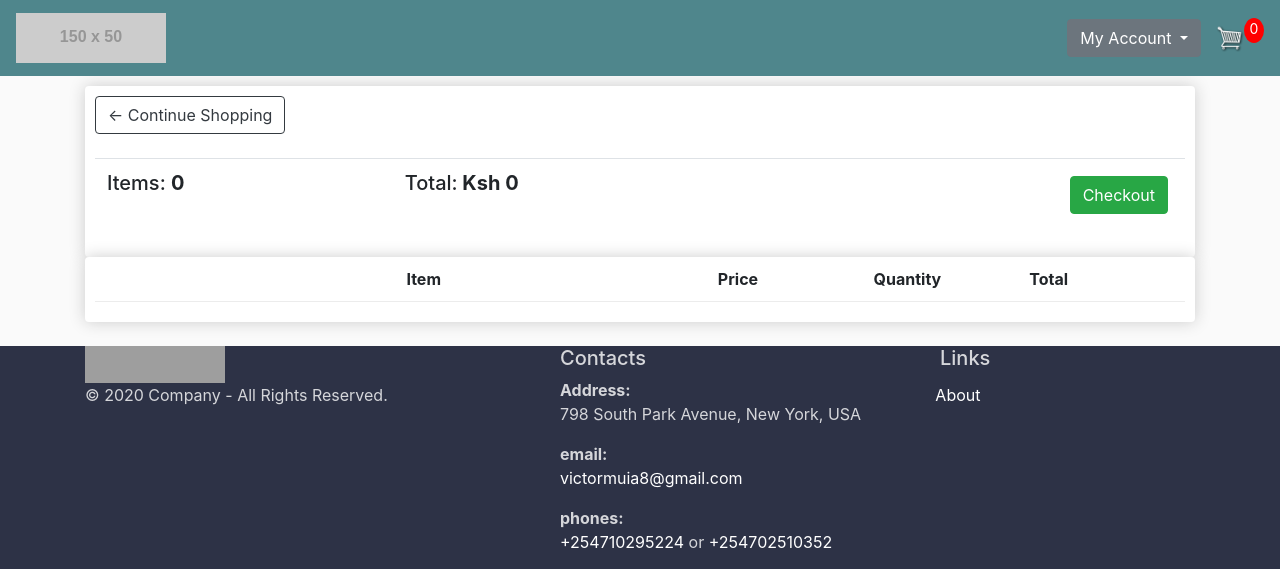
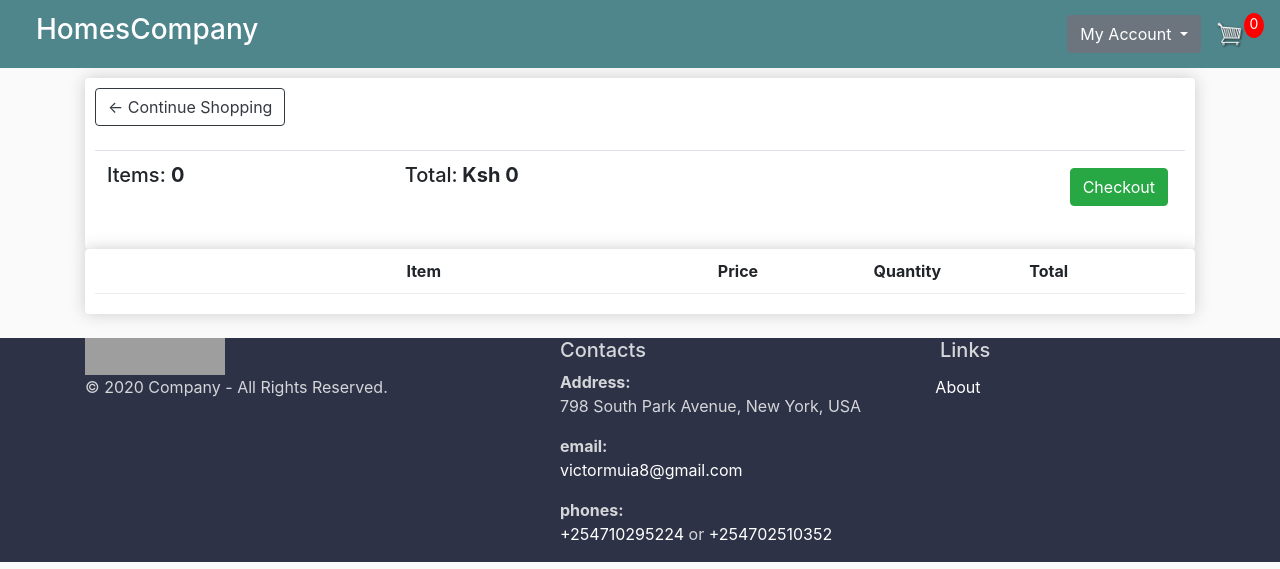
Before and after one commit to Victornzioka/MVEE, a Django app: page /cart/ in a window 1280 px wide. Shown: the top 569 px of the page. Run offline with Django 3.2, Linux system fonts and the light colour scheme; lists and menus that the app fills with data are empty; parts of the project's set-up code (start-up, migrations or seed data) failed here and were passed over; some libraries are stand-ins or nearby versions; grey boxes are pictures that could not be loaded.

```diff
--- a/src/store/templates/store/base.html
+++ b/src/store/templates/store/base.html
@@ -38,7 +38,7 @@
 	<nav class="navbar navbar-expand-lg navbar-dark bg-dark sticky-top">
 
 	    <a class="navbar-brand" href="{% url 'home' %}">
-	          <img src="http://placehold.it/150x50?text=Logo" alt="">
+	          <h3 style="margin-left: 20px;">HomesCompany</h3>
 	        </a>
 	    <button class="navbar-toggler" type="button" data-toggle="collapse" data-target="#navbarResponsive" aria-controls="navbarResponsive" aria-expanded="false" aria-label="Toggle navigation">
 	          <span class="navbar-toggler-icon"></span>
```
Also changed, not shown: src/static/images/2_storey_E6GQJXS.jpg (added), src/static/images/3bdmansion_R5wiNPY_BiiAxBK.jpg (added), src/static/images/3bedroom_decwYbr.jpg (added).
